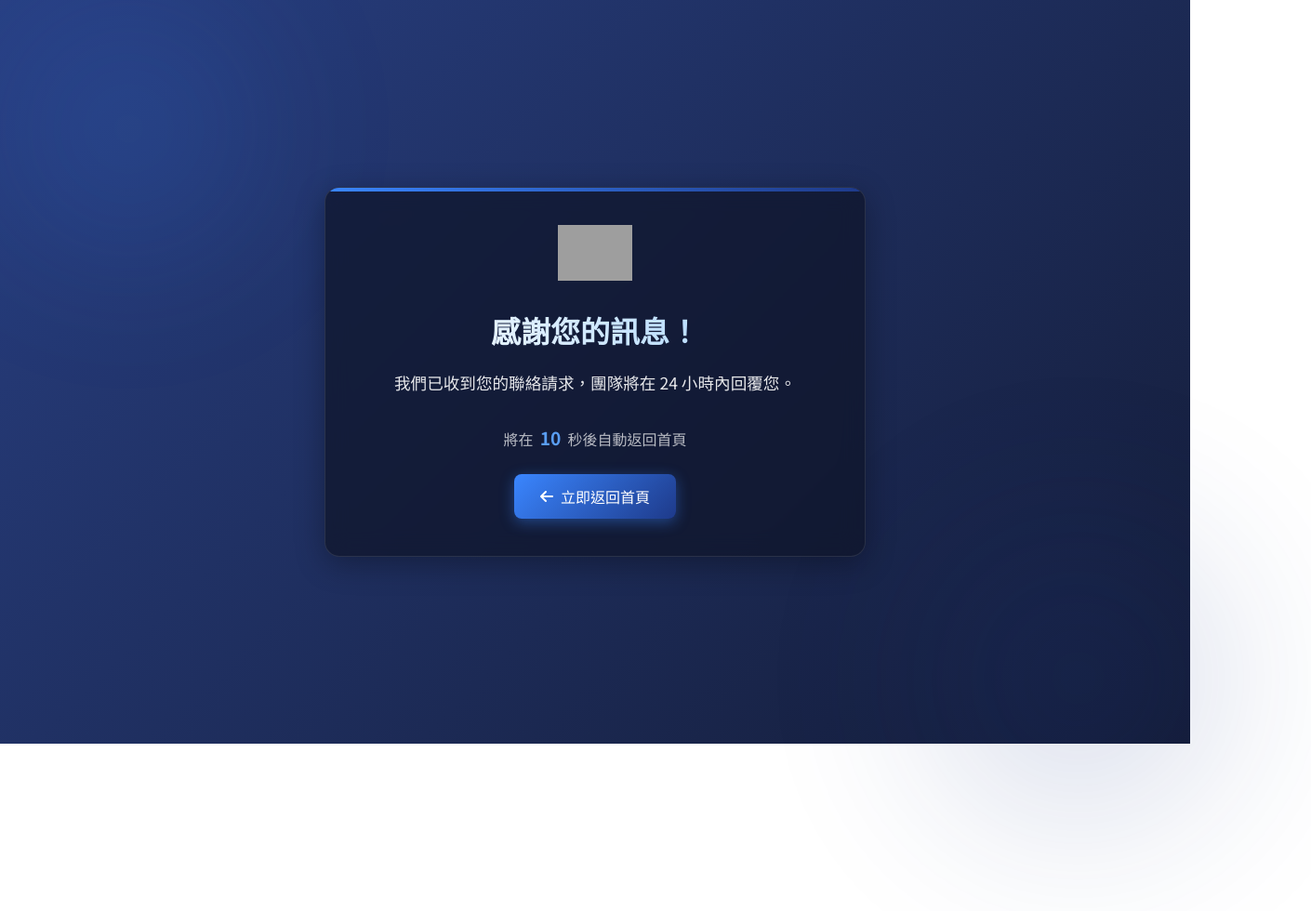
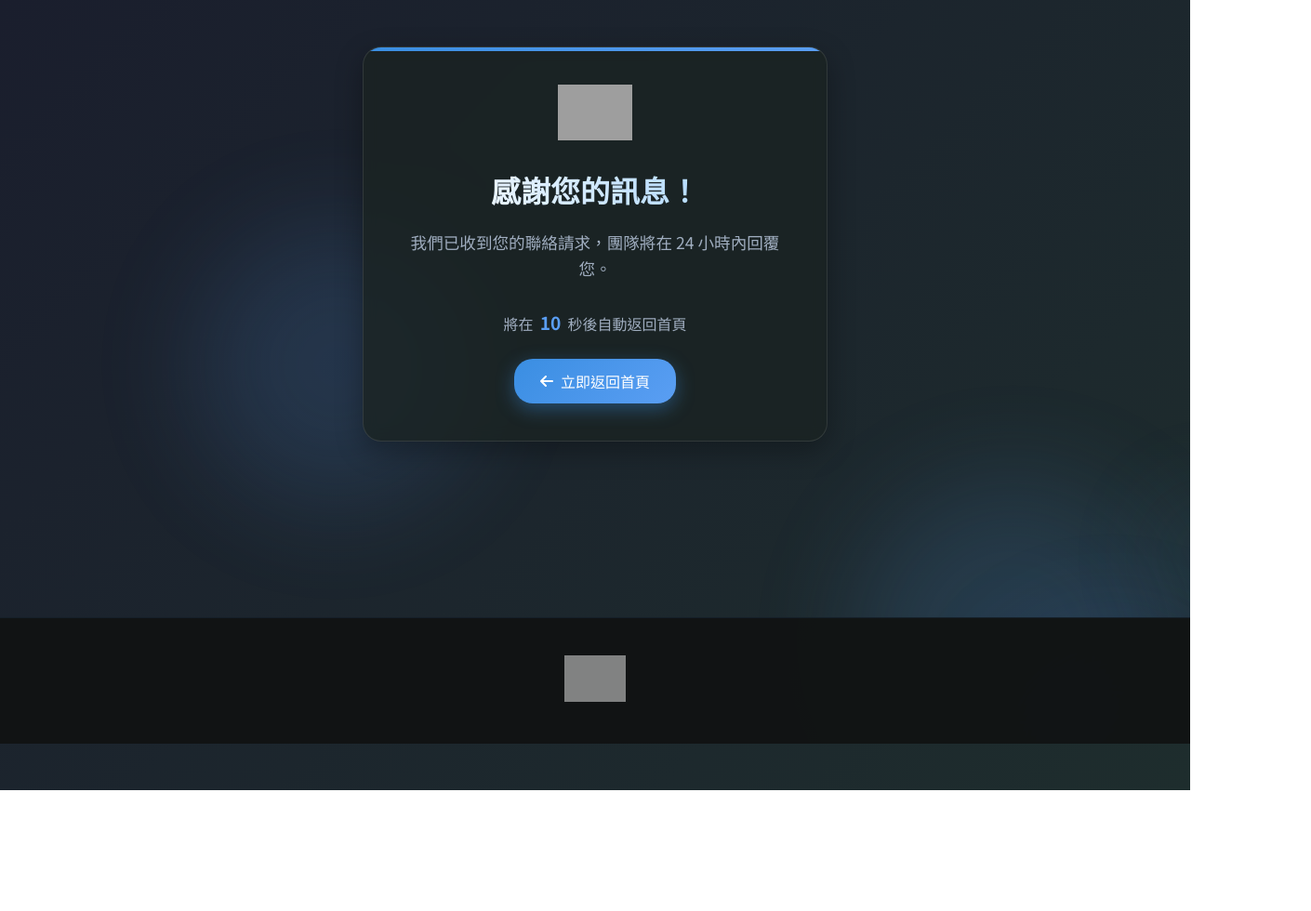
Before and after one commit to gifto-mo/contactus.thankyou.gifto.mo, a plain HTML site: page index.html in a window 1280 px wide. Shown: the whole page at 93% size, 1410 px wide, since content can reach past the window. After the commit the page ends 850 px from the top, so only its background shows below. Drawn offline with Linux system fonts and the light colour scheme; grey boxes are pictures that could not be loaded.

Commit message:
Update index.html

```diff
--- a/index.html
+++ b/index.html
@@ -8,93 +8,72 @@
     <link href="https://fonts.googleapis.com/css2?family=Noto+Sans+TC:wght@300;400;500;700&display=swap" rel="stylesheet">
     <style>
         :root {
-            --primary: #3a86ff;
+            --primary: #3a8ee2;
             --primary-light: #5a9ef3;
             --text: #ffffff;
-            --bg-start: #283f82;
-            --bg-end: #141c37;
+            --text-secondary: #a0aec0;
+            --bg: #1a1e1d;
+            --card-bg: rgba(27, 35, 34, 0.8);
+            --radius: 20px;
+            --transition: 0.3s;
+        }
+
+        * {
+            box-sizing: border-box;
+            margin: 0;
+            padding: 0;
         }
 
         body {
             font-family: 'Noto Sans TC', sans-serif;
-            margin: 0;
-            padding: 0;
+            color: var(--text);
+            background: linear-gradient(135deg, #1a1e2d 0%, #1e2d2d 100%);
             min-height: 100vh;
-            display: flex;
-            justify-content: center;
-            align-items: center;
-            color: var(--text);
-            overflow: hidden;
+            overflow-x: hidden;
             position: relative;
         }
 
-        /* 動態漸變背景 */
-        .gradient-bg {
-            position: absolute;
+        /* 動態背景元素 */
+        .bg-elements {
+            position: fixed;
             top: 0;
             left: 0;
             width: 100%;
             height: 100%;
-            background: linear-gradient(135deg, var(--bg-start), var(--bg-end));
-            z-index: -2;
+            z-index: -1;
+            overflow: hidden;
         }
 
-        /* 流動色塊效果 */
-        .color-blobs {
+        .bg-circle {
             position: absolute;
-            width: 100%;
-            height: 100%;
-            z-index: -1;
-            opacity: 0.2;
-            filter: blur(80px);
-        }
-
-        .blob-1 {
-            position: absolute;
-            width: 400px;
-            height: 400px;
-            background: radial-gradient(circle, #3a86ff, transparent 70%);
-            top: -100px;
-            left: -100px;
-            animation: float 15s infinite alternate ease-in-out;
-        }
-
-        .blob-2 {
-            position: absolute;
-            width: 500px;
-            height: 500px;
-            background: radial-gradient(circle, #1e3a8a, transparent 70%);
-            bottom: -150px;
-            right: -100px;
-            animation: float 18s infinite alternate-reverse ease-in-out;
+            border-radius: 50%;
+            filter: blur(60px);
+            opacity: 0.15;
+            animation: float 15s infinite linear;
         }
 
         @keyframes float {
-            0% {
-                transform: translate(0, 0);
-            }
-            50% {
-                transform: translate(50px, 50px);
-            }
-            100% {
-                transform: translate(0, 0);
-            }
+            0%, 100% { transform: translate(0, 0); }
+            25% { transform: translate(10vw, 10vh); }
+            50% { transform: translate(5vw, 15vh); }
+            75% { transform: translate(-5vw, 5vh); }
         }
 
         /* 卡片設計 */
         .thank-you-card {
-            background: rgba(15, 20, 40, 0.7);
-            border-radius: 16px;
+            background: var(--card-bg);
+            border-radius: var(--radius);
             padding: 40px;
             width: 90%;
             max-width: 500px;
-            box-shadow: 0 8px 32px rgba(0, 0, 0, 0.3);
-            backdrop-filter: blur(12px);
+            box-shadow: 0 10px 30px rgba(0, 0, 0, 0.3);
+            backdrop-filter: blur(8px);
             border: 1px solid rgba(255, 255, 255, 0.1);
             text-align: center;
             animation: fadeInUp 0.6s ease-out;
             position: relative;
             overflow: hidden;
+            margin: 50px auto;
         }
 
         .thank-you-card::before {
@@ -104,7 +83,7 @@
             left: 0;
             right: 0;
             height: 4px;
-            background: linear-gradient(90deg, #3a86ff, #1e3a8a);
+            background: linear-gradient(90deg, var(--primary), var(--primary-light));
         }
 
         @keyframes fadeInUp {
@@ -141,12 +120,12 @@
             font-size: 1.1rem;
             line-height: 1.6;
             margin-bottom: 30px;
-            color: rgba(255, 255, 255, 0.9);
+            color: var(--text-secondary);
         }
 
         .countdown {
             font-size: 1rem;
-            color: rgba(255, 255, 255, 0.7);
+            color: var(--text-secondary);
             margin: 25px 0;
         }
 
@@ -162,17 +141,17 @@
             display: inline-flex;
             align-items: center;
             justify-content: center;
-            background: linear-gradient(135deg, var(--primary), #1e3a8a);
+            background: linear-gradient(135deg, var(--primary), var(--primary-light));
             color: white;
             padding: 12px 28px;
-            border-radius: 8px;
+            border-radius: var(--radius);
             text-decoration: none;
             font-weight: 500;
             transition: all 0.3s ease;
             border: none;
             cursor: pointer;
             font-size: 1rem;
-            box-shadow: 0 4px 15px rgba(58, 134, 255, 0.4);
+            box-shadow: 0 6px 20px rgba(58, 142, 226, 0.4);
             position: relative;
             overflow: hidden;
             z-index: 1;
@@ -182,17 +161,20 @@
             content: '';
             position: absolute;
             top: 0;
-            left: 0;
+            left: -100%;
             width: 100%;
             height: 100%;
-            background: linear-gradient(135deg, #1e3a8a, var(--primary));
-            opacity: 0;
-            transition: opacity 0.3s ease;
-            z-index: -1;
+            background: linear-gradient(90deg, transparent, rgba(255, 255, 255, 0.2), transparent);
+            transition: all 0.5s ease;
         }
 
         .btn:hover::before {
-            opacity: 1;
+            left: 100%;
+        }
+
+        .btn:hover {
+            transform: translateY(-3px);
+            box-shadow: 0 9px 25px rgba(58, 142, 226, 0.6);
         }
 
         .btn i {
@@ -202,6 +184,22 @@
 
         .btn:hover i {
             transform: translateX(-3px);
+        }
+
+        /* 頁腳 */
+        .footer {
+            background: rgba(18, 20, 20, 0.98);
+            padding: 40px 20px;
+            text-align: center;
+            border-top: 1px solid rgba(58, 142, 226, 0.1);
+            position: fixed;
+            bottom: 0;
+            width: 100%;
+        }
+
+        .footer-logo img {
+            height: 50px;
+            opacity: 0.8;
         }
 
         @media (max-width: 600px) {
@@ -221,19 +219,12 @@
             .logo {
                 height: 50px;
             }
-
-            .blob-1, .blob-2 {
-                filter: blur(60px);
-            }
         }
     </style>
 </head>
 <body>
-    <div class="gradient-bg"></div>
-    <div class="color-blobs">
-        <div class="blob-1"></div>
-        <div class="blob-2"></div>
-    </div>
+    <!-- 動態背景元素 -->
+    <div class="bg-elements" id="bgElements"></div>
 
     <div class="thank-you-card">
         <img class="logo" src="https://raw.githubusercontent.com/gifto-mo/home.gitfmo.mo./main/logo.png" alt="Giftomo Logo">
@@ -249,7 +240,43 @@
         </a>
     </div>
 
+    <!-- 頁腳 -->
+    <footer class="footer">
+        <div class="footer-logo">
+            <img src="https://raw.githubusercontent.com/gifto-mo/home.gitfmo.mo./main/logo.png" alt="Giftomo Logo">
+        </div>
+    </footer>
+
     <script>
+        // 創建動態背景元素
+        function createBackground() {
+            const bgElements = document.getElementById('bgElements');
+            const colors = ['#3a8ee2', '#5a9ef3', '#4a6ee3'];
+
+            for (let i = 0; i < 5; i++) {
+                const circle = document.createElement('div');
+                circle.classList.add('bg-circle');
+
+                // 隨機大小
+                const size = Math.random() * 300 + 100;
+                circle.style.width = `${size}px`;
+                circle.style.height = `${size}px`;
+
+                // 隨機位置
+                circle.style.left = `${Math.random() * 100}%`;
+                circle.style.top = `${Math.random() * 100}%`;
+
+                // 隨機顏色
+                circle.style.backgroundColor = colors[Math.floor(Math.random() * colors.length)];
+
+                // 隨機動畫延遲和持續時間
+                circle.style.animationDelay = `${Math.random() * 5}s`;
+                circle.style.animationDuration = `${Math.random() * 10 + 10}s`;
+
+                bgElements.appendChild(circle);
+            }
+        }
+
         // 倒數計時器
         let seconds = 15;
         const countdownElement = document.getElementById('countdown');
@@ -280,15 +307,9 @@
         `;
         document.head.appendChild(style);
 
-        // 背景色塊動態效果
-        document.addEventListener('mousemove', (e) => {
-            const blob1 = document.querySelector('.blob-1');
-            const blob2 = document.querySelector('.blob-2');
-            const x = e.clientX / window.innerWidth;
-            const y = e.clientY / window.innerHeight;
-
-            blob1.style.transform = `translate(${x * 30 - 15}px, ${y * 30 - 15}px)`;
-            blob2.style.transform = `translate(${x * -20 + 10}px, ${y * -20 + 10}px)`;
+        // 頁面加載完成後初始化
+        document.addEventListener('DOMContentLoaded', function() {
+            createBackground();
         });
     </script>
 </body>
```
